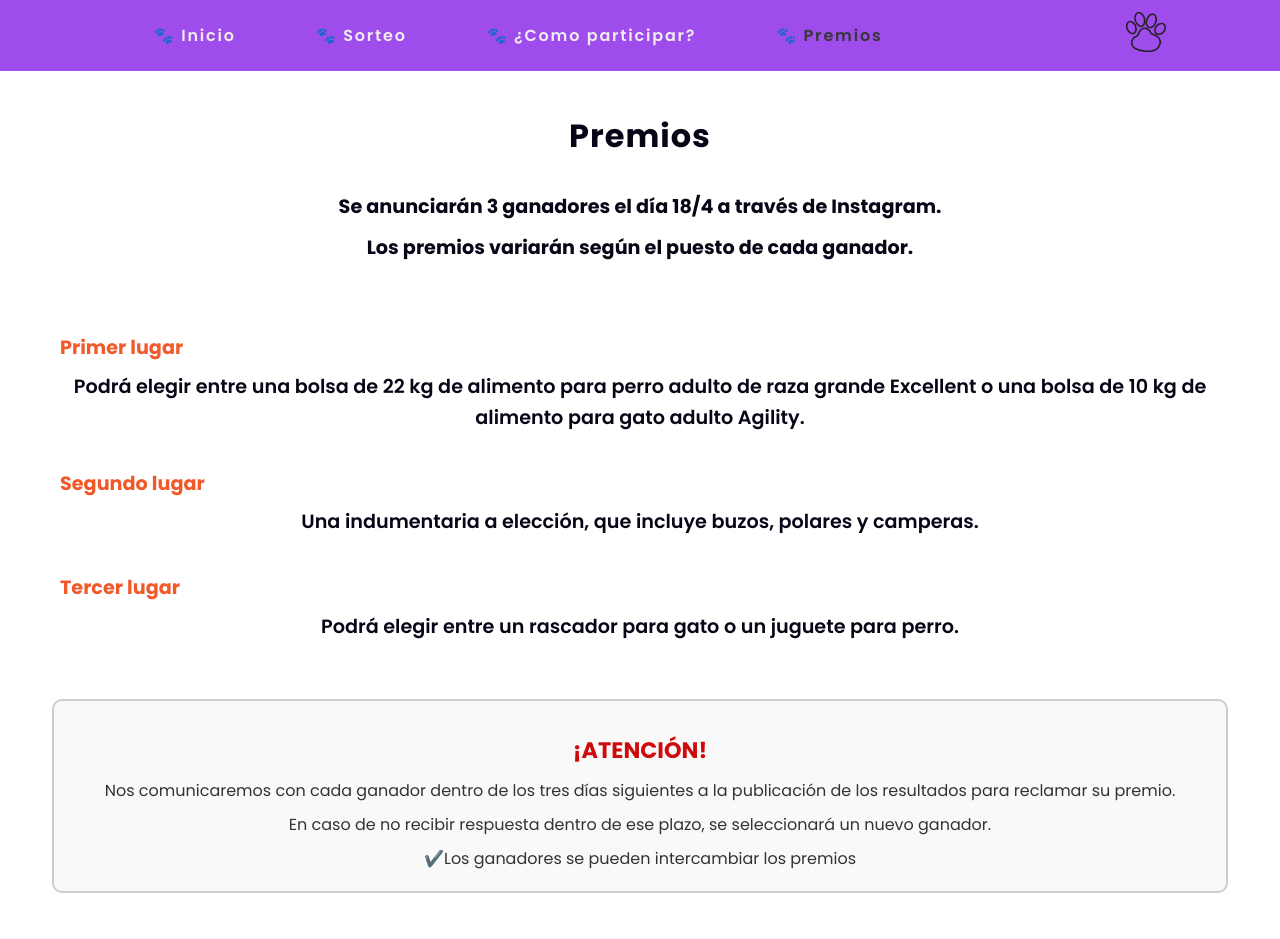
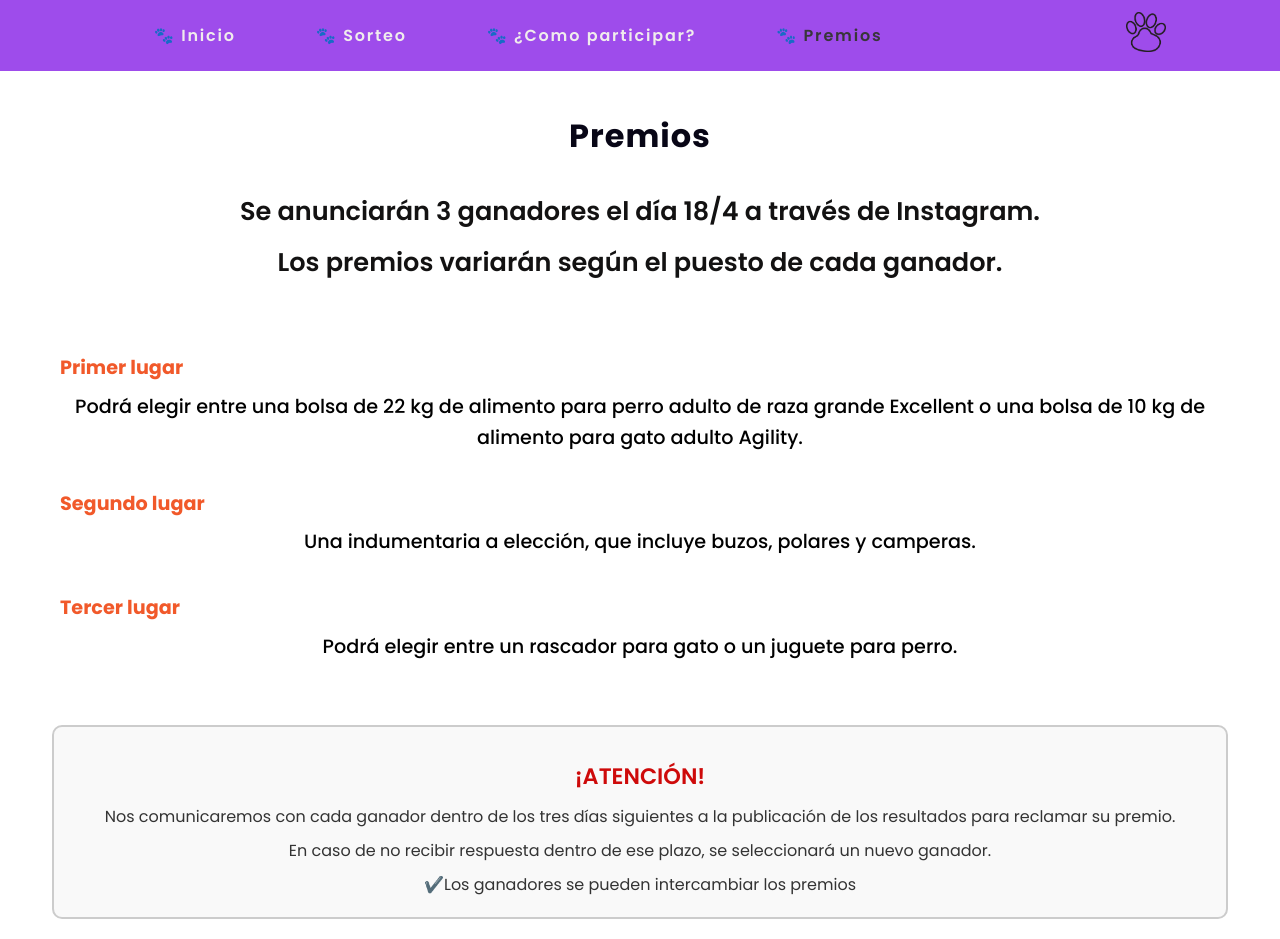
Before and after one commit to risipablo/Sorteo_Negocio, a React (Vite) app: page /premios in a window 1280 px wide. Before the commit the page ends 912 px from the top, so only its background shows below. Built offline with nearby package versions, Linux system fonts and the light colour scheme.

Commit message:
detalles

```diff
--- a/src/components/sorteo.jsx
+++ b/src/components/sorteo.jsx
@@ -48,7 +48,7 @@ function Sorteo() {
                 <Participantes participantes={participantes} />
 
                 <div className="relojsorteo">
-                    <p> Se habilitara el 29/04</p>
+                    <p> Se habilitara el 19/04</p>
                 </div>
                 <Reloj/>
 
--- a/src/estilos/inicio.css
+++ b/src/estilos/inicio.css
@@ -2,7 +2,7 @@
 .inicio{
     color: #232324;
     text-align: center;
-    margin: 3.2rem auto;
+    margin: 0 auto;
     cursor: pointer;
 }
 
@@ -14,7 +14,7 @@ h2{
 
 .video-container {
     position: relative;
-    max-width: 100%;
+    width: 100%;
 
 }
 
--- a/src/estilos/premios.css
+++ b/src/estilos/premios.css
@@ -4,7 +4,6 @@
     max-width:1200px; /* Ancho máximo ajustado */
     margin: 7rem auto 0rem;
     text-align: center;
-    color: #080616;
     cursor: pointer;
 }
 .premios h2{
@@ -14,8 +13,11 @@
 }
 
 h3 {
+    font-size: 1.2rem;
     text-align: center;
     margin:12px;
+    padding: 0 12px;
+    font-weight: 600;
 }
 
 .texto {
@@ -28,9 +30,9 @@ h3 {
 
 .texto li {
     position: relative;
-    margin: 2.2rem 0 1rem;
+    margin: 2.2rem 0 1.4rem;
     font-size: 16px;
-    font-weight: 600;
+    font-weight: 500;
     line-height: 1.6;
 }
 
@@ -89,10 +91,12 @@ h3 {
         cursor: pointer;
     }
 
-
+    h3{
+        font-size: 1.6rem;
+    }
 
     .texto {
-        margin: 1rem auto; /* Ajustado para centrar horizontalmente */
+        margin: 1rem 0; /* Ajustado para centrar horizontalmente */
 
     }
 
--- a/src/estilos/reglas.css
+++ b/src/estilos/reglas.css
@@ -100,8 +100,9 @@ span {
 }
 
 h3{
-    margin: 18px auto;
-    font-size: 1.2rem;
+    margin: 22px auto;
+    font-size: 1.4rem;
+    color: rgb(19, 18, 18);
 }
 h4{
     font-size: 1rem;
```
